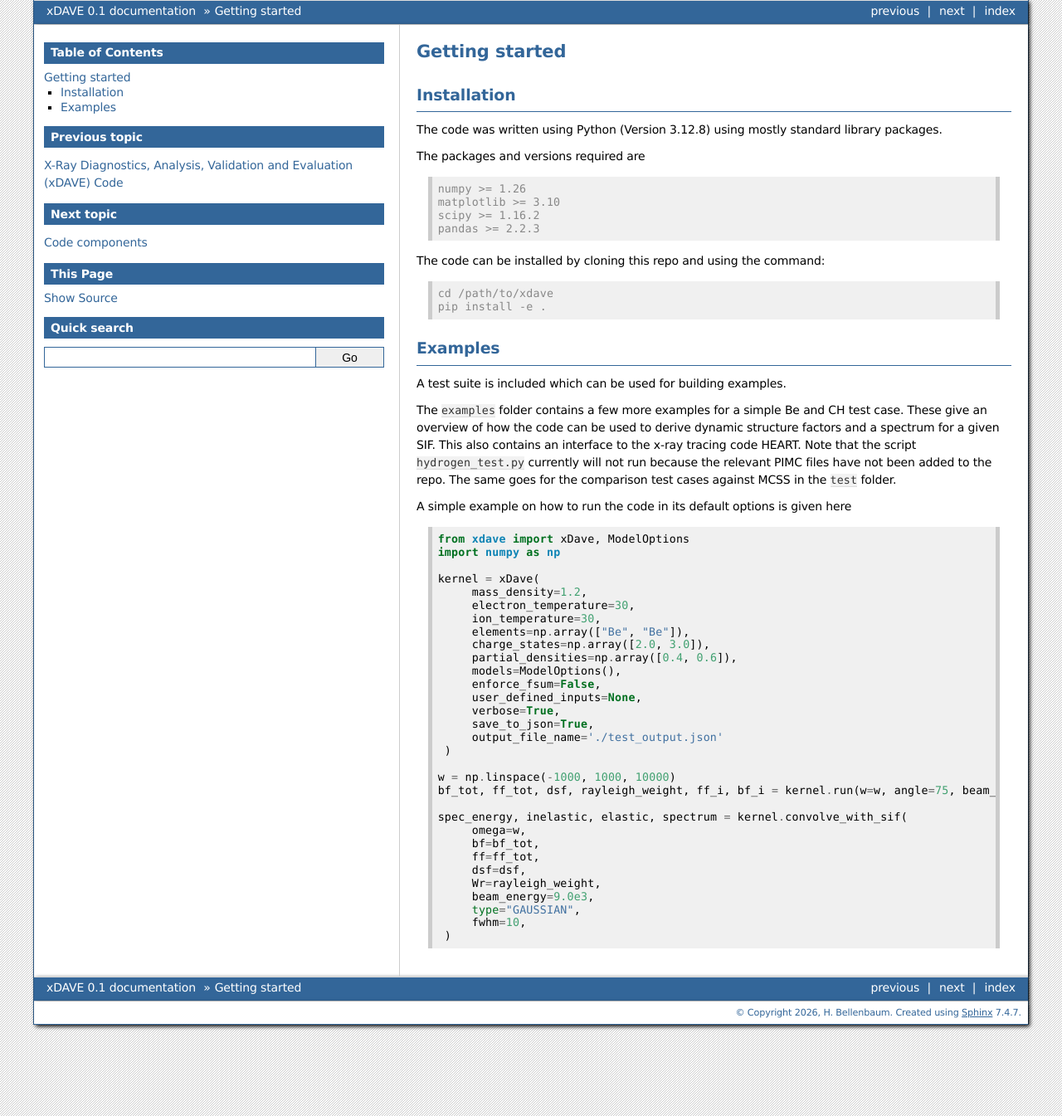
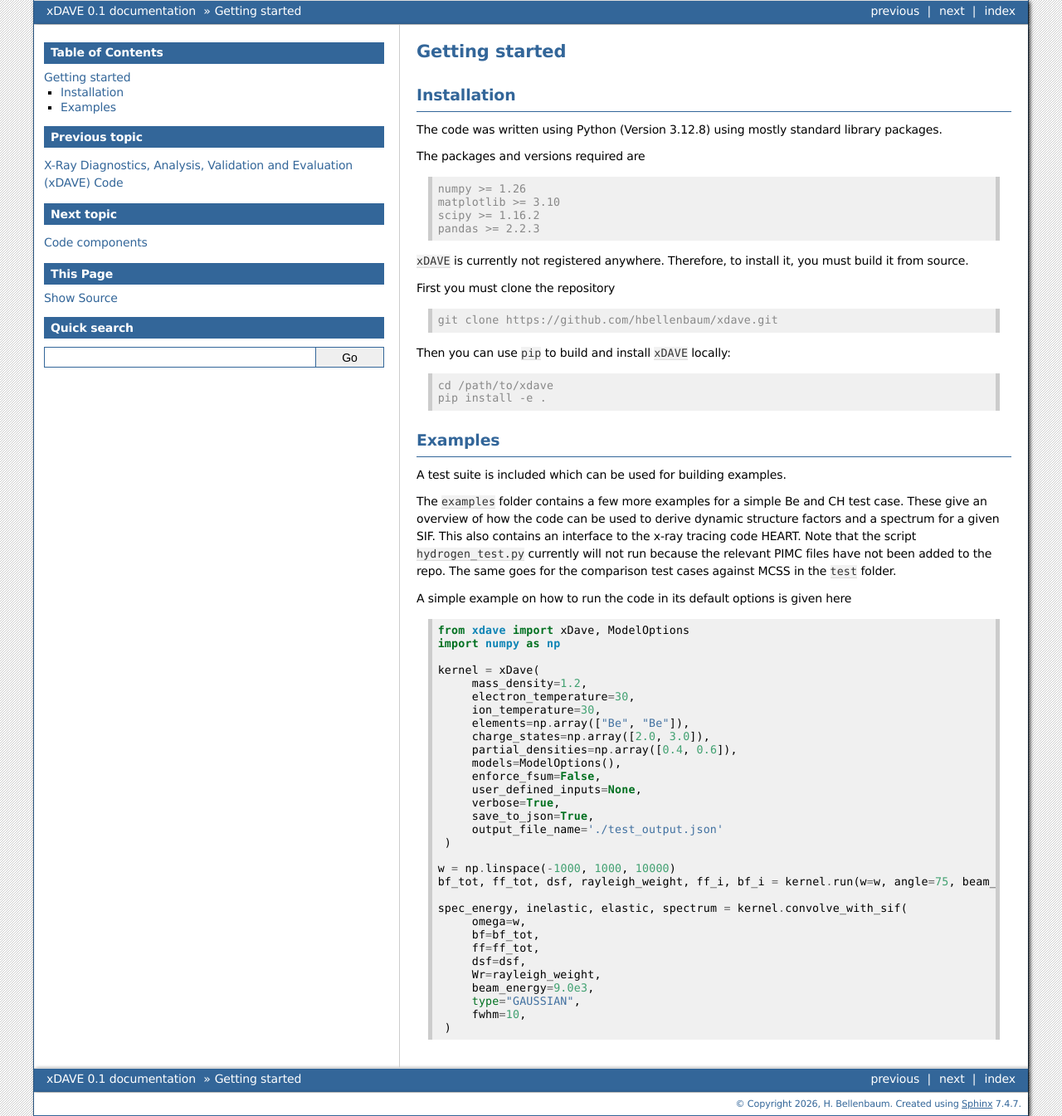
Before and after one commit to hbellenbaum/xdave, a Sphinx documentation site: the page built from docs/source/getting_started.rst, in a window 1280 px wide. Shown: the whole page at 83% size. Built offline with Sphinx 7.4.7, drawn with Linux system fonts in a browser that asks for light colours.

Commit message:
Update docs/source/getting_started.rst
Cleaned up description

Co-authored-by: Uwe Hernandez Acosta <szabo137@users.noreply.github.com>

```diff
--- a/docs/source/getting_started.rst
+++ b/docs/source/getting_started.rst
@@ -16,7 +16,15 @@
    scipy >= 1.16.2
    pandas >= 2.2.3
 
-The code can be installed by cloning this repo and using the command:
+``xDAVE`` is currently not registered anywhere. Therefore, to install it, you must build it from source.
+
+First you must clone the repository
+
+.. code-block:: console
+
+    git clone https://github.com/hbellenbaum/xdave.git
+
+Then you can use ``pip`` to build and install ``xDAVE`` locally:
 
 .. code-block:: console
 
```
